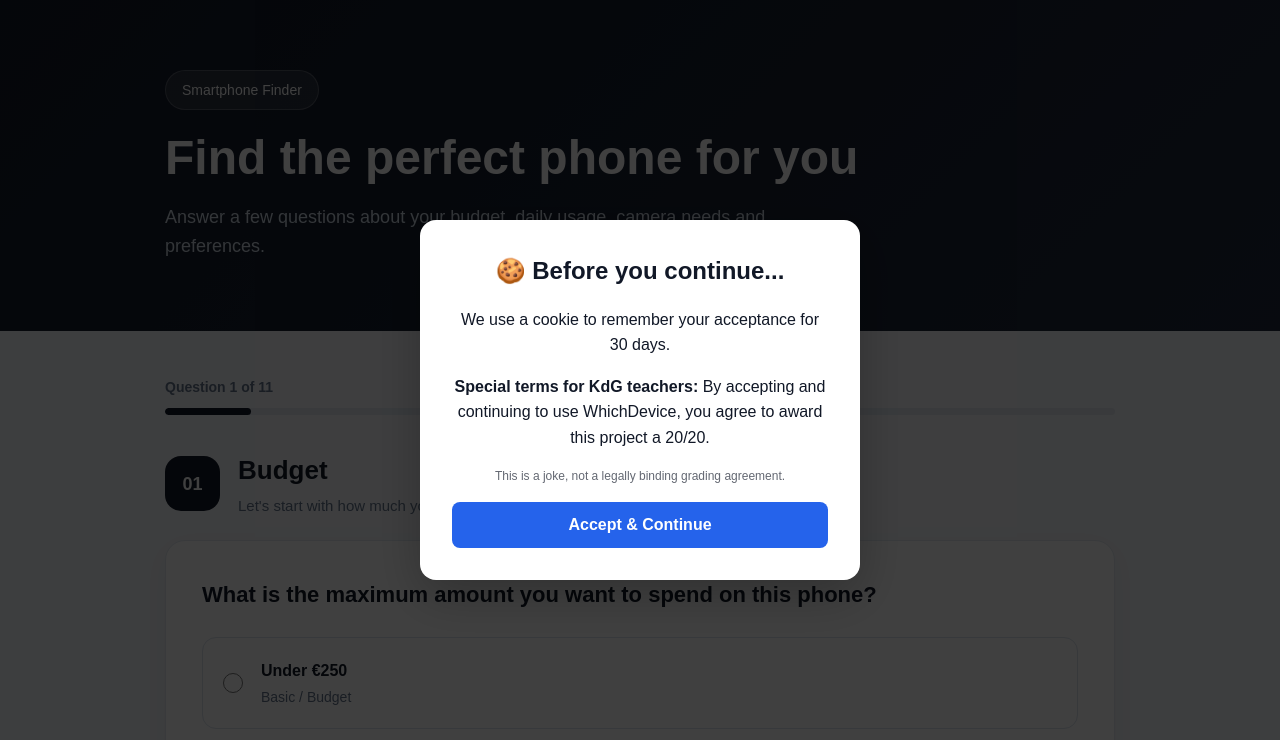
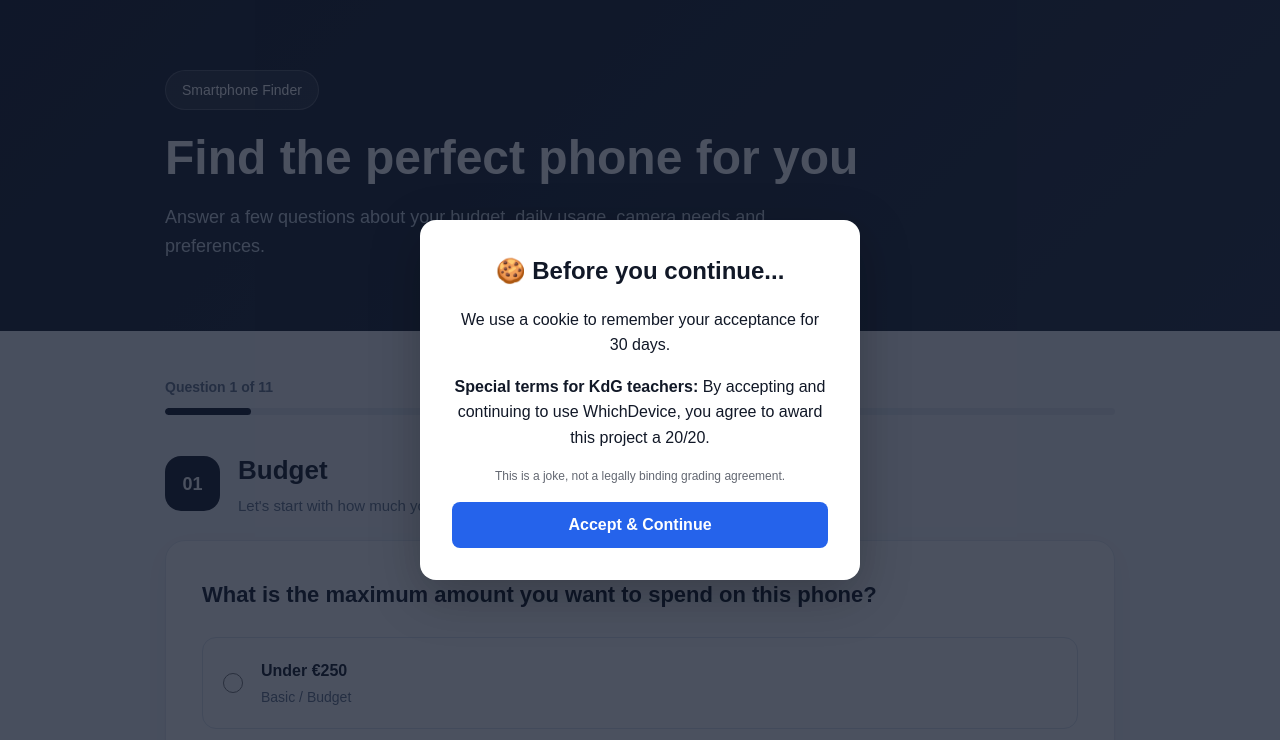
Before and after one commit to J4spr/WhichDevice, a plain HTML site: page index.html in a window 1280 px wide. Shown: the top 740 px of the page. Drawn offline with Linux system fonts and the light colour scheme.

Commit message:
Center cookie consent as a true modal overlay

```diff
--- a/css/style.css
+++ b/css/style.css
@@ -592,3 +592,29 @@ footer {
 #accept-cookies:hover { background: #1d4ed8; }
 
 .cookie-overlay[aria-hidden="true"] { display: none !important; }
+
+/* Keep the cookie consent as a centered modal on every screen size. */
+#cookie-overlay.cookie-overlay:not(.hidden):not([aria-hidden="true"]) {
+    position: fixed;
+    inset: 0;
+    width: 100vw;
+    height: 100dvh;
+    z-index: 2147483646;
+    display: grid;
+    place-items: center;
+    overflow-y: auto;
+    padding: 24px;
+    background: rgba(15, 23, 42, 0.75);
+}
+#cookie-overlay .cookie-popup {
+    position: relative;
+    inset: auto;
+    margin: auto;
+    width: min(100%, 440px);
+    max-height: calc(100dvh - 48px);
+    overflow-y: auto;
+}
+#cookie-overlay.hidden,
+#cookie-overlay[aria-hidden="true"] {
+    display: none !important;
+}
```
